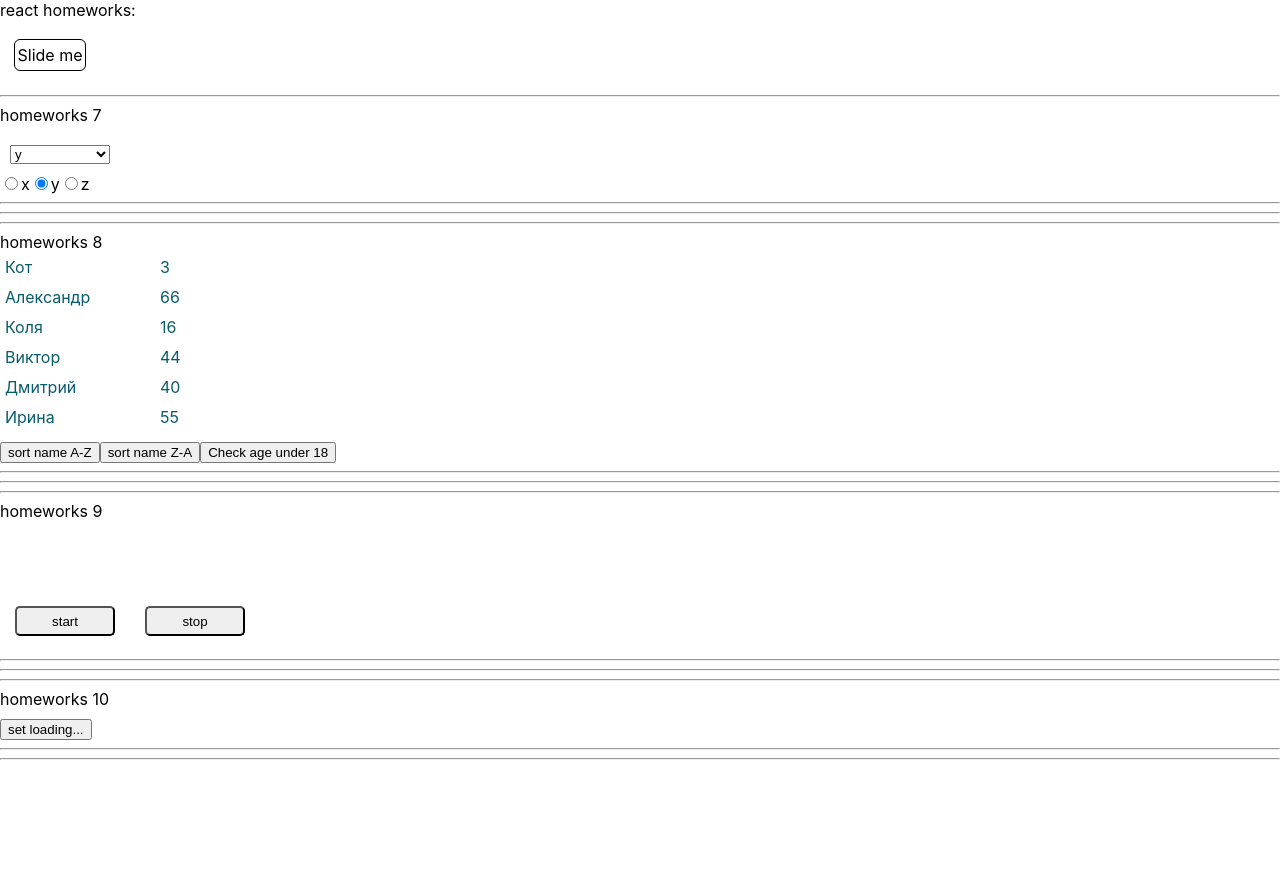
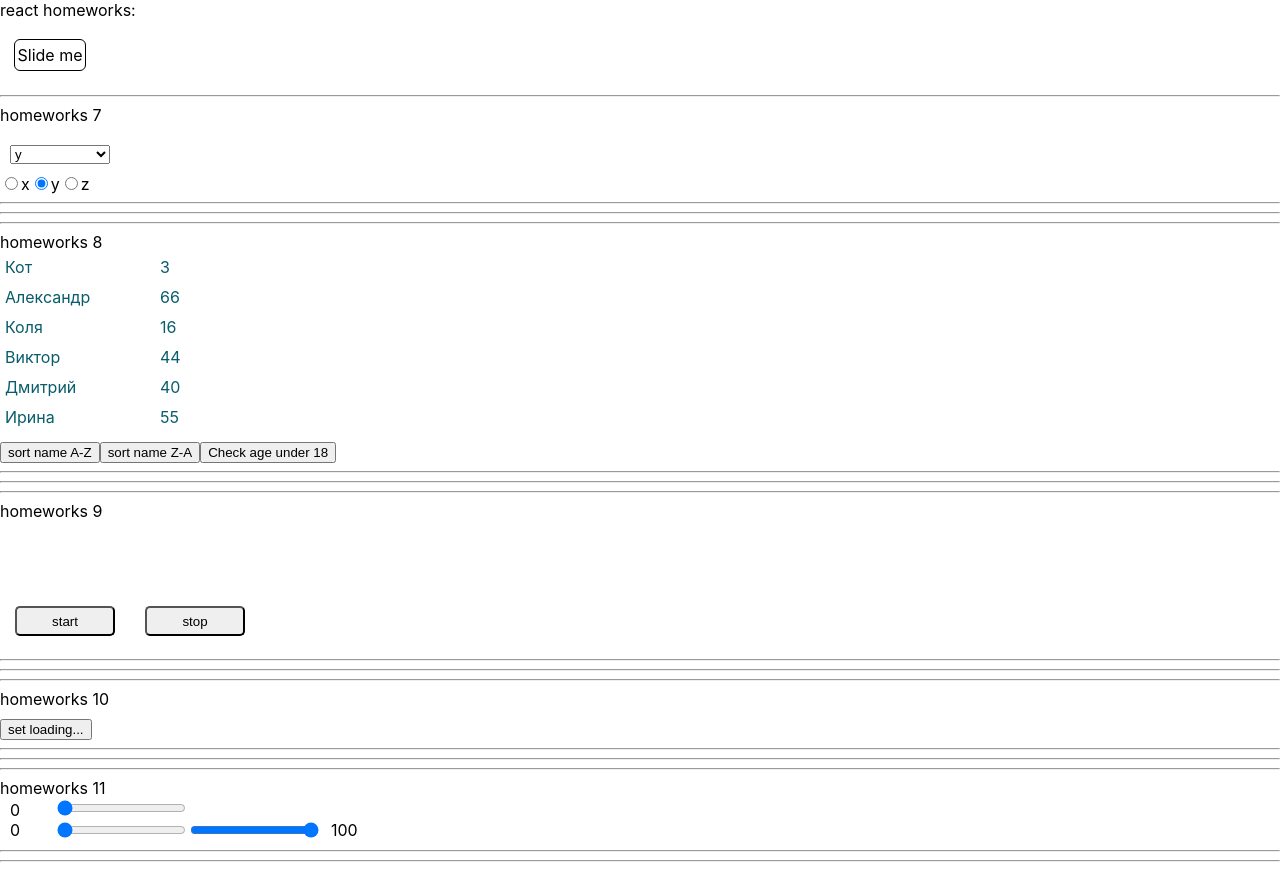
Before and after one commit to nimrab/react-hw, a React (Create React App) app: page /junior in a window 1280 px wide. Before the commit the page ends 800 px from the top, so only its background shows below. Built offline with nearby package versions, Linux system fonts and the light colour scheme.

Commit message:
task 11, super_double_range+onChange (2 inputs created)

```diff
--- a/src/p2-homeworks/h10/HW10.tsx
+++ b/src/p2-homeworks/h10/HW10.tsx
@@ -1,4 +1,4 @@
-import React, {useState} from 'react'
+import React from 'react'
 import SuperButton from '../h4/common/c2-SuperButton/SuperButton'
 import {useDispatch, useSelector} from "react-redux";
 import {AppStoreType} from "./bll/store";
--- /dev/null
+++ b/src/p2-homeworks/h11/HW11.module.css
@@ -0,0 +1,9 @@
+.doubleRange_box {
+    display: flex;
+}
+
+.value_num {
+    display: inline-block;
+    width: 45px;
+    padding-left: 10px;
+}
--- a/src/p2-homeworks/h11/HW11.tsx
+++ b/src/p2-homeworks/h11/HW11.tsx
@@ -1,10 +1,17 @@
 import React, {useState} from 'react'
 import SuperRange from './common/c7-SuperRange/SuperRange'
-import SuperDoubleRange from './common/c8-SuperDoubleRange/SuperDoubleRange'
+import SuperDoubleRange from "./common/c8-SuperDoubleRange/SuperDoubleRange";
+import s from './HW11.module.css'
 
 function HW11() {
     const [value1, setValue1] = useState(0)
     const [value2, setValue2] = useState(100)
+
+
+    const onChangeRange = ([value1, value2]: [number, number]): void => {
+        setValue1(value1)
+        setValue2(value2)
+    }
 
     return (
         <div>
@@ -13,18 +20,22 @@ function HW11() {
 
             {/*should work (должно работать)*/}
             <div>
-                <span>{value1}</span>
+                <span className={s.value_num}>{value1}</span>
                 <SuperRange
                     // сделать так чтоб value1 изменялось
+                    onChangeRange={setValue1}
+                    value={value1}
                 />
             </div>
 
-            <div>
-                <span>{value1}</span>
+            <div className={s.doubleRange_box}>
+                <span className={s.value_num}>{value1}</span>
                 <SuperDoubleRange
                     // сделать так чтоб value1 и value2 изменялось
+                    value={[value1 ??  0, value2 ?? 100]}
+                    onChangeRange={onChangeRange}
                 />
-                <span>{value2}</span>
+                <span className={s.value_num}>{value2}</span>
             </div>
 
             <hr/>
--- a/src/p2-homeworks/h11/common/c7-SuperRange/SuperRange.tsx
+++ b/src/p2-homeworks/h11/common/c7-SuperRange/SuperRange.tsx
@@ -15,6 +15,7 @@ const SuperRange: React.FC<SuperRangePropsType> = (
         type, // достаём и игнорируем чтоб нельзя было задать другой тип инпута
         onChange, onChangeRange,
         className,
+        value,
 
         ...restProps// все остальные пропсы попадут в объект restProps
     }
@@ -31,6 +32,7 @@ const SuperRange: React.FC<SuperRangePropsType> = (
         <>
             <input
                 type={'range'}
+                value={value}
                 onChange={onChangeCallback}
                 className={finalRangeClassName}
 
--- /dev/null
+++ b/src/p2-homeworks/h11/common/c8-SuperDoubleRange/SuperDoubleRange.module.css
@@ -0,0 +1,3 @@
+.super_range {
+
+}
--- a/src/p2-homeworks/h11/common/c8-SuperDoubleRange/SuperDoubleRange.tsx
+++ b/src/p2-homeworks/h11/common/c8-SuperDoubleRange/SuperDoubleRange.tsx
@@ -1,22 +1,68 @@
-import React from 'react'
+import React, {ChangeEvent, DetailedHTMLProps, InputHTMLAttributes} from 'react'
+import s from "../c7-SuperRange/SuperRange.module.css"
+
 
 type SuperDoubleRangePropsType = {
     onChangeRange?: (value: [number, number]) => void
+    onChange?: (value: number) => void
     value?: [number, number]
+    className?: string
     // min, max, step, disable, ...
 }
 
 const SuperDoubleRange: React.FC<SuperDoubleRangePropsType> = (
     {
-        onChangeRange, value,
+        onChange,
+        onChangeRange,
+        value,
+        className
+        //onChangeRange, value,
         // min, max, step, disable, ...
     }
 ) => {
     // сделать самому, можно подключать библиотеки
+    //@ts-ignore
+    const [value1, value2] = value
+
+    const onChangeCallback = (e: ChangeEvent<HTMLInputElement>) => {
+        onChange && onChange(+e) // сохраняем старую функциональность
+
+        if (e.currentTarget.name === 'value1') {
+                onChangeRange && onChangeRange([+e.currentTarget.value, value2])
+        }
+        if (e.currentTarget.name === 'value2') {
+            onChangeRange && onChangeRange([value1, +e.currentTarget.value])
+        }
+
+
+    }
+
+
+    const finalRangeClassName = `${s.super_range} ${className ? className : ''}`
+
 
     return (
         <>
-            DoubleRange
+            <form>
+            <input
+                type={'range'}
+                name={'value1'}
+                //@ts-ignore
+                value={value[0]}
+                onChange={onChangeCallback}
+                className={finalRangeClassName}
+
+            />
+            <input
+                type={'range'}
+                name={'value2'}
+                //@ts-ignore
+                value={value[1]}
+                onChange={onChangeCallback}
+                className={finalRangeClassName}
+
+            />
+            </form>
         </>
     )
 }
--- a/src/p2-homeworks/h5/pages/Junior.tsx
+++ b/src/p2-homeworks/h5/pages/Junior.tsx
@@ -3,6 +3,7 @@ import HW7 from "../../h7/HW7";
 import HW8 from "../../h8/HW8";
 import HW9 from "../../h9/HW9";
 import HW10 from "../../h10/HW10";
+import HW11 from "../../h11/HW11";
 
 
 export const Junior = () => {
@@ -13,6 +14,7 @@ export const Junior = () => {
             <HW8/>
             <HW9/>
             <HW10/>
+            <HW11/>
         </div>
 
     )
```
